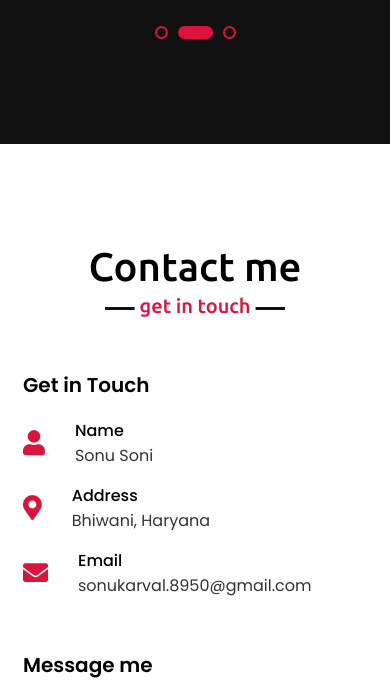
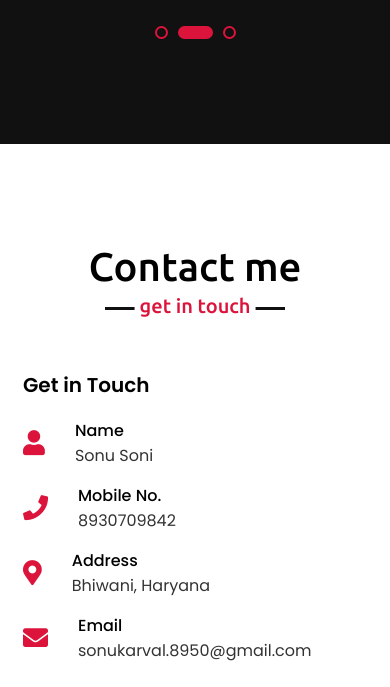
Before and after one commit to sonusoni08/Portfolio, a plain HTML site: page index.html in a window 390 px wide. Shown: the part 5068-5755 px from the top of the page. Drawn offline with nearby package versions, Linux system fonts and the light colour scheme.

Commit message:
add mobile number

```diff
--- a/index.html
+++ b/index.html
@@ -241,6 +241,13 @@
                             </div>
                         </div>
                         <div class="row">
+                            <i class="fa fa-phone"></i>
+                            <div class="info">
+                                <div class="head">Mobile No.</div>
+                                <div class="sub-title">8930709842</div>
+                            </div>
+                        </div>
+                        <div class="row">
                             <i class="fas fa-map-marker-alt"></i>
                             <div class="info">
                                 <div class="head">Address</div>
--- a/style.css
+++ b/style.css
@@ -377,7 +377,7 @@ section .title::after{
     width: 80%;
 }
 .skills-content .right .react::before{
-    width: 50%;
+    width:75%;
 }
 .skills-content .right .mysql::before{
     width: 70%;
```
